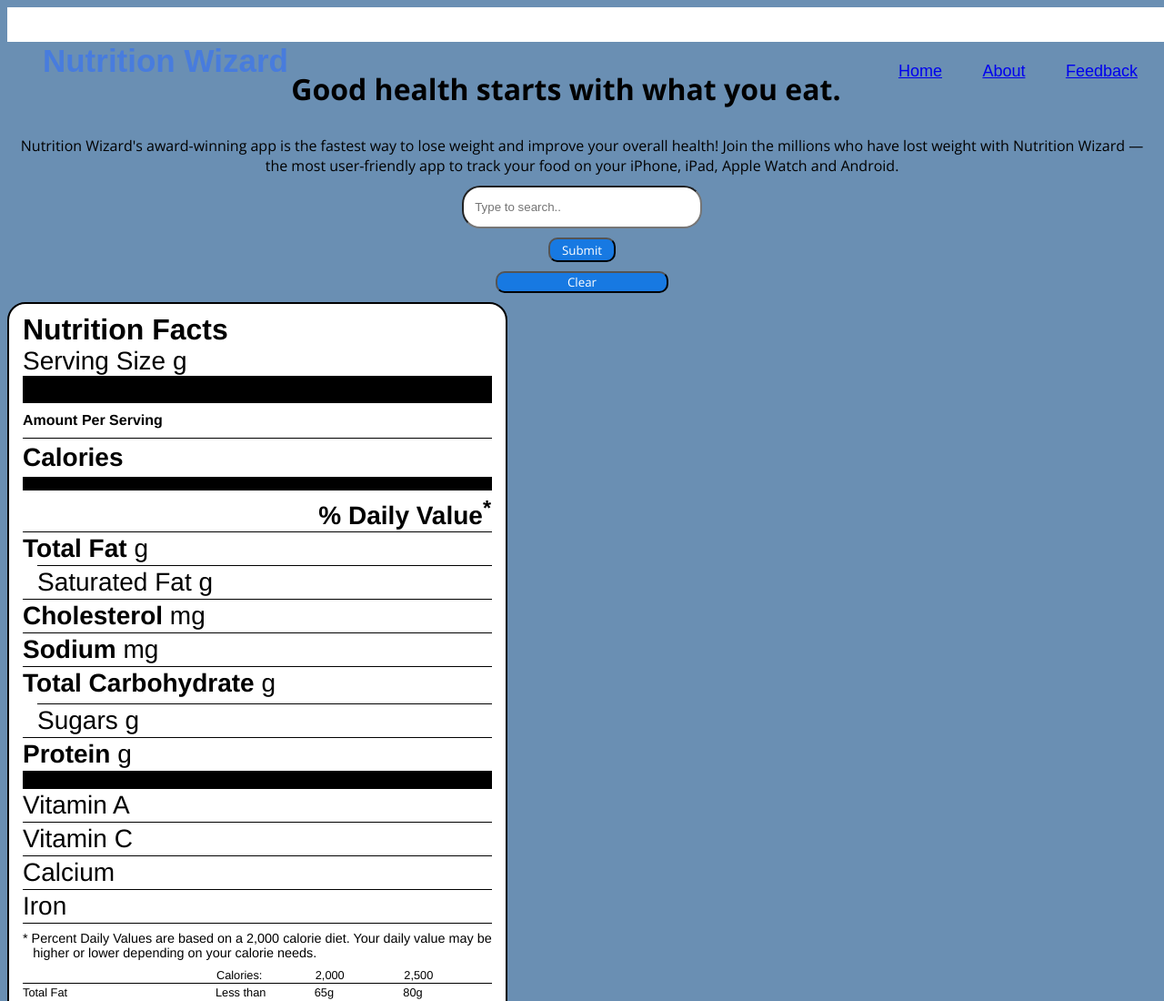
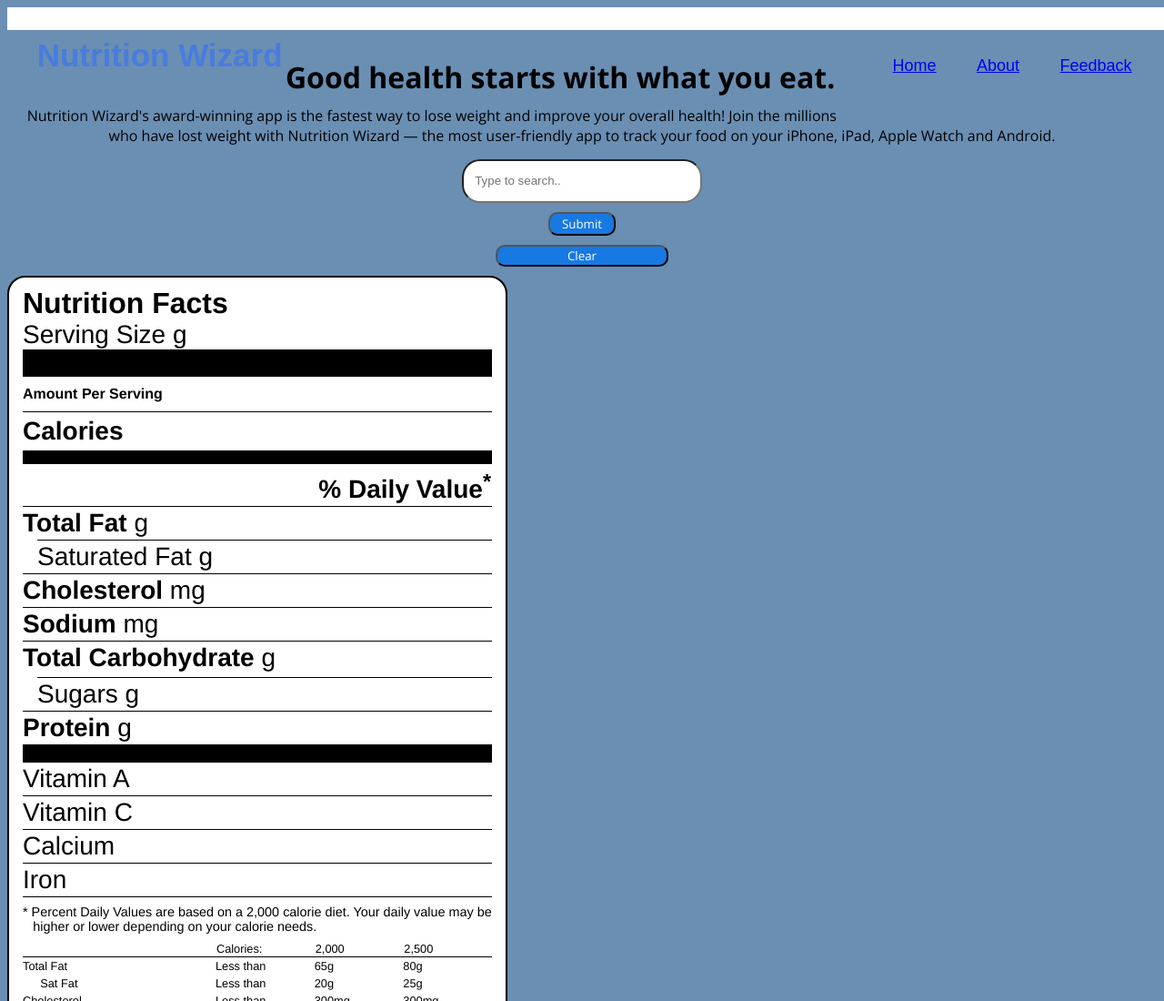
Before and after one commit to whoiscaleb/ForTheRecord, a plain HTML site: page index.html in a window 1280 px wide. Shown: the top 1100 px of the page at 91% size. Drawn offline with nearby package versions, Linux system fonts and the light colour scheme.

Commit message:
Add files via upload

```diff
--- a/css/style.css
+++ b/css/style.css
@@ -7,9 +7,9 @@
     background: #ffffff;
     height: 100%;
     width: 100%;
-    padding: 1.5%;
+    padding: 1%;
     list-style-type: none;
-    margin: 0 auto;
+    margin: 0 0 0 0;
 }
 label.logo {
     color: rgb(72, 124, 221);
@@ -234,6 +234,7 @@
     font-family: open sans, sans serif;
     text-align: center;
     font-weight: 500;
+    margin: -20px 20px 15px 20px;
 }
 #caloriesfromfat{
     margin: 0px 0px 0px -21px;
```
